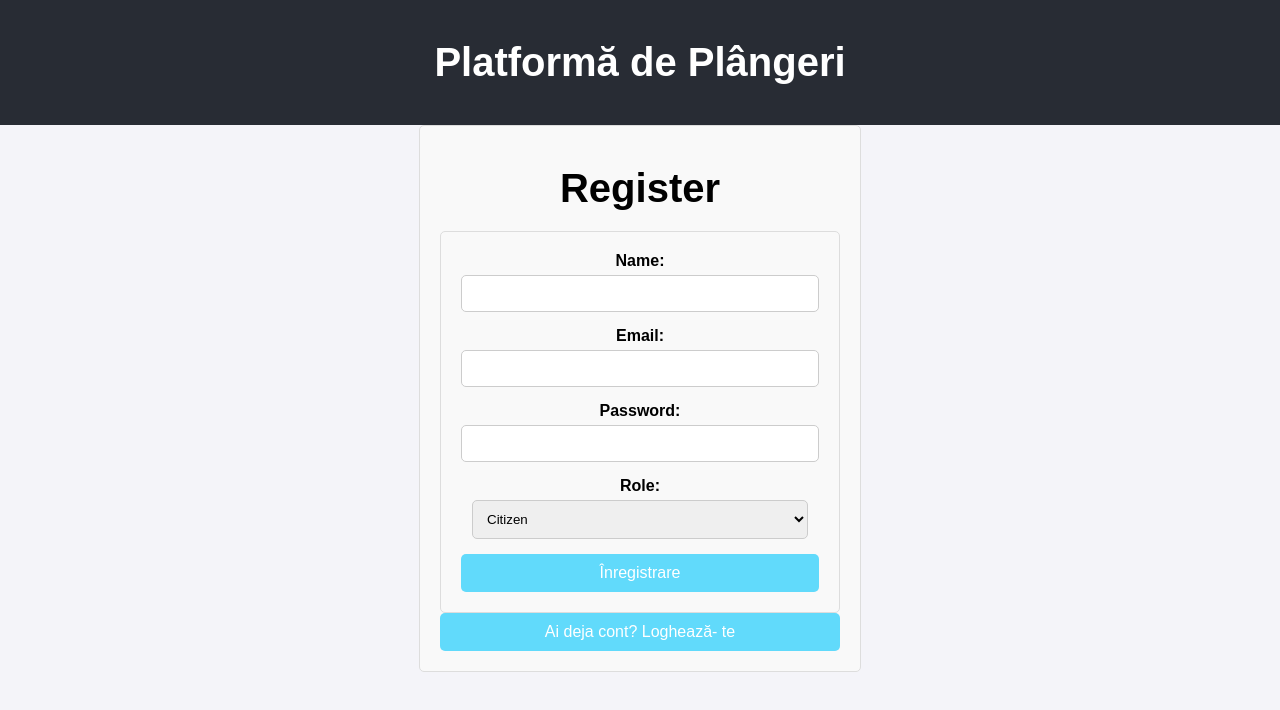
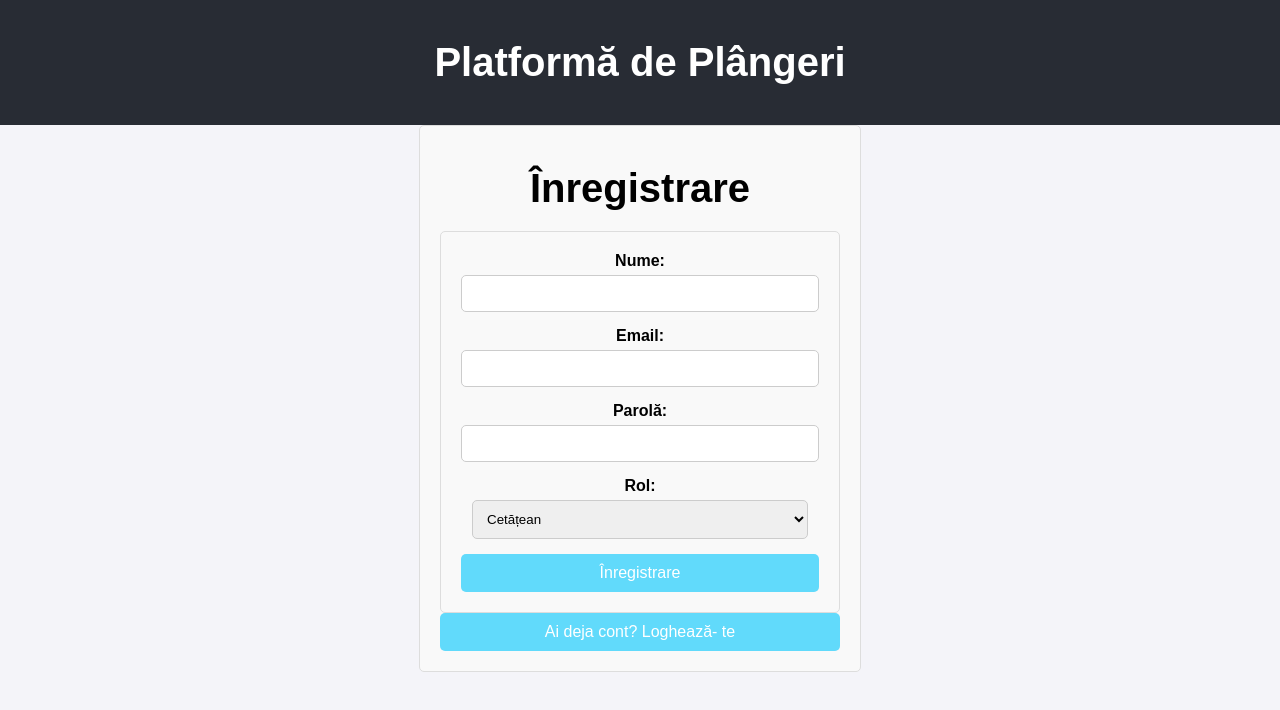
Before and after one commit to Tommy10K/Proiect_FIS, a React (Create React App) app in the folder platforma_plangeri_frontend/: page / in a window 1280 px wide. Both pictures are taken after a click on the button "Nu ai cont? Înregistrează- te". Shown: the top 710 px of the page. Built offline with nearby package versions, Linux system fonts and the light colour scheme.

Commit message:
modificat niste afisari

```diff
--- a/platforma_plangeri_frontend/src/components/LoginForm.js
+++ b/platforma_plangeri_frontend/src/components/LoginForm.js
@@ -34,7 +34,7 @@ function LoginForm() {
           required
         />
       </div>
-      <button type="submit">Login</button>
+      <button type="submit">Logare</button>
     </form>
   );
 }
--- a/platforma_plangeri_frontend/src/pages/AuthForm.js
+++ b/platforma_plangeri_frontend/src/pages/AuthForm.js
@@ -18,7 +18,7 @@ function AuthForm() {
           const usedCities = response.data;
           setAvailableCities(cities.filter(city => !usedCities.includes(city)));
         })
-        .catch(error => console.error('Eroarea la preluarea oraselor:', error));
+        .catch(error => console.error('Eroare la preluarea oraselor:', error));
     }
   }, [role]);
 
@@ -40,25 +40,25 @@ function AuthForm() {
     } else {
       axios.post('http://localhost:5000/api/users/register', { name, email, password, role })
         .then(response => {
-          console.log('Inregistrare cu succes:', response.data);
+          console.log('înregistrare cu succes:', response.data);
           localStorage.setItem('token', response.data.token);
           const userRole = response.data.role === 'primarie' ? 'primarie' : 'citizen';
           window.location.href = `/home?role=${userRole}`;
         })
-        .catch(error => console.error('Eroare la inregistrare:', error));
+        .catch(error => console.error('Eroare la înregistrare:', error));
     }
   };
 
   return (
     <div className="auth-container">
-      <h1>{isLogin ? 'Login' : 'Register'}</h1>
+      <h1>{isLogin ? 'Logare' : 'Înregistrare'}</h1>
       <form onSubmit={handleSubmit}>
         {!isLogin && (
           <div>
-            <label>Name:</label>
+            <label>Nume:</label>
             {role === 'primarie' ? (
               <select value={name} onChange={(e) => setName(e.target.value)} required>
-                <option value="">Select city</option>
+                <option value="">Alege orașul</option>
                 {availableCities.map(city => (
                   <option key={city} value={city}>{city}</option>
                 ))}
@@ -83,7 +83,7 @@ function AuthForm() {
           />
         </div>
         <div>
-          <label>Password:</label>
+          <label>Parolă:</label>
           <input
             type="password"
             value={password}
@@ -93,10 +93,10 @@ function AuthForm() {
         </div>
         {!isLogin && (
           <div>
-            <label>Role:</label>
+            <label>Rol:</label>
             <select value={role} onChange={(e) => setRole(e.target.value)}>
-              <option value="citizen">Citizen</option>
-              <option value="primarie">Primarie</option>
+              <option value="citizen">Cetățean</option>
+              <option value="primarie">Primărie</option>
             </select>
           </div>
         )}
```
